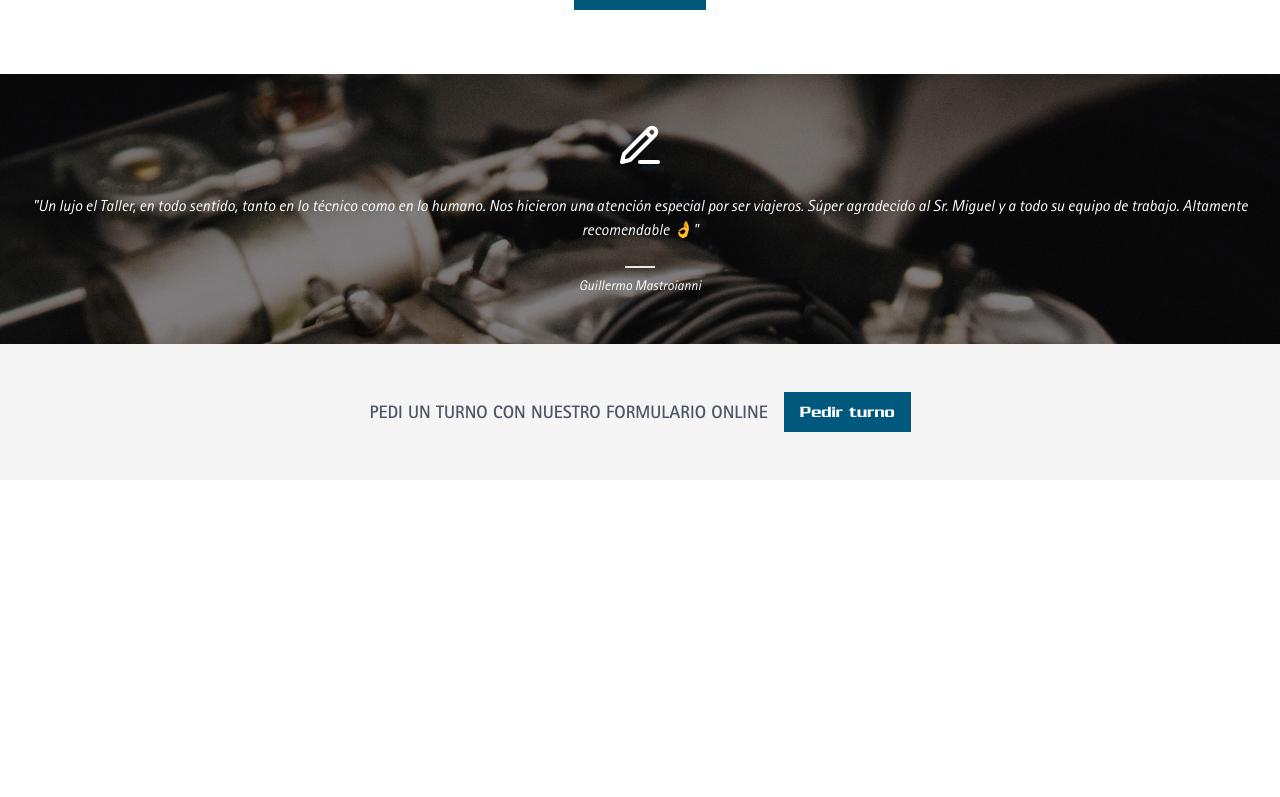
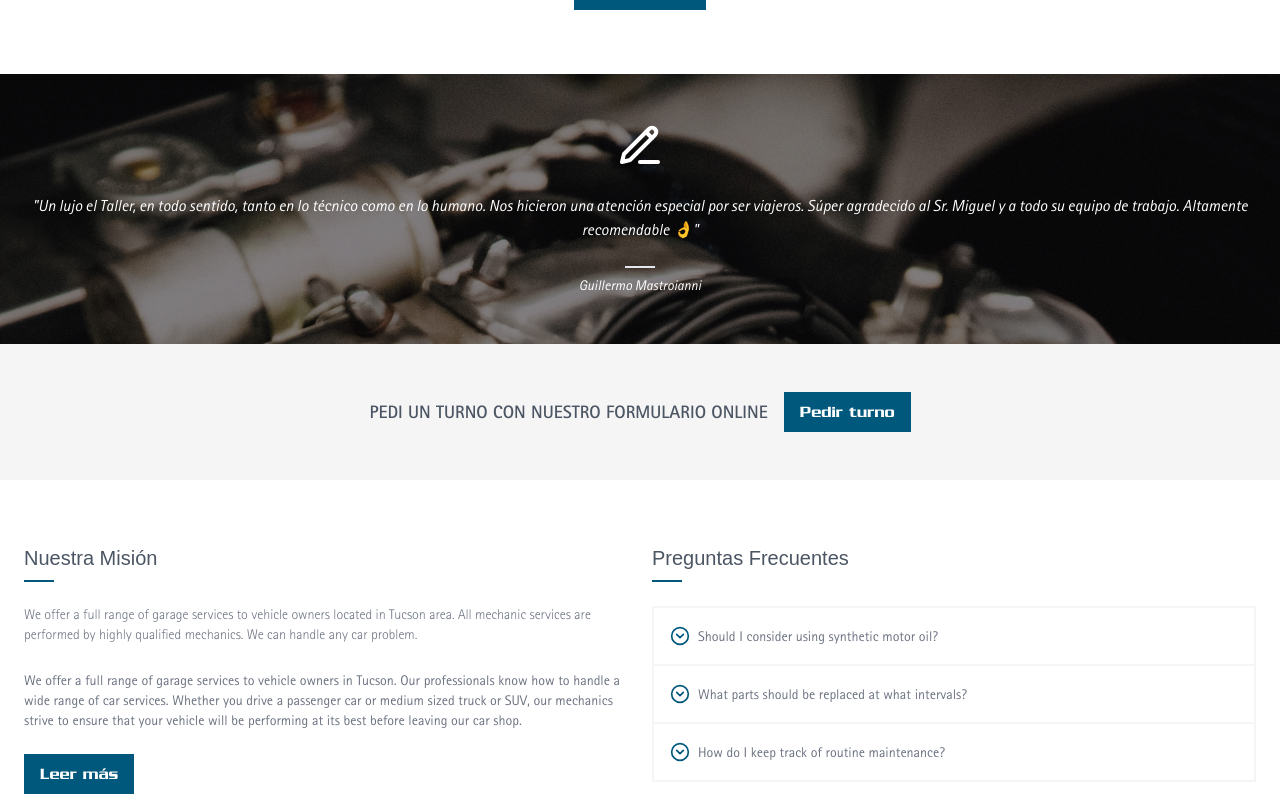
Before and after one commit to agusgonz/osamec, a Next.js app: page / in a window 1280 px wide. Shown: the part 2000-2797 px from the top of the page. Before the commit the page ends 2744 px from the top, so only its background shows below. Built offline with nearby package versions, Linux system fonts and the light colour scheme; a web font is replaced by a local one.

Commit message:
Add basic "Nuestra Mision" and "Preguntas Frecuentes" sections

```diff
--- a/src/app/page.tsx
+++ b/src/app/page.tsx
@@ -7,6 +7,8 @@ import PedirTurnoBanner from "@/components/madeSections/PedirTurnoBanner"
 import ServiciosBanner from "@/components/madeSections/ServiciosBanner"
 import ServiciosMecanicos from "@/components/madeSections/ServiciosMecanicos"
 import ReseñasBanner from "@/components/madeSections/ResenasBanner"
+import NuestraMision from "@/components/madeSections/NuestraMision"
+import PreguntasFrecuentes from "@/components/madeSections/PreguntasFrecuentes"
 
 export default function Page() {
 	return (
@@ -40,6 +42,11 @@ export default function Page() {
 				<PedirTurnoBanner />
 			</div>
 
+			<div className="container mx-auto grid sm:grid-cols-2 px-6 gap-6">
+				<NuestraMision />
+				<PreguntasFrecuentes />
+			</div>
+
 			<div className="w-full h-[200px]"></div>
 		</div>
 	)
--- a/src/components/SubTitleUnderline.tsx
+++ b/src/components/SubTitleUnderline.tsx
@@ -5,25 +5,32 @@ interface SubTitleUnderlineProps {
 	children: ReactNode
 	isOrange?: boolean
 	icon?: ReactNode
+	toLeft?: boolean
+	smallUnderline?: boolean
 }
 
 const SubTitleUnderline: FC<SubTitleUnderlineProps> = ({
 	children,
 	isOrange,
 	icon,
+	toLeft,
+	smallUnderline,
 }) => {
 	return (
 		<div className=" flex gap-2 flex-col">
 			{icon && <div className="w-min mx-auto">{icon}</div>}
 			<h3
-				className={`${serpentine_icg.className} text-xl font-light`}
+				className={`${serpentine_icg.className} text-xl font-light whitespace-nowrap`}
 			>
 				{children}
 			</h3>
 			<div
-				className={`w-1/4 mx-auto border-t-2 ${
+				className={`  border-t-2 ${
 					isOrange ? "border-orange-osa" : "border-blue-osa"
-				}`}
+				}
+				${!toLeft && "mx-auto "}
+				${smallUnderline ? ` w-[30px]` : "w-1/4"}
+				`}
 			></div>
 		</div>
 	)
--- /dev/null
+++ b/src/components/madeSections/NuestraMision.tsx
@@ -0,0 +1,41 @@
+import { FC } from "react"
+import SubTitleUnderline from "../SubTitleUnderline"
+import Button from "../Button"
+
+interface NuestraMisionProps {}
+
+const NuestraMision: FC<NuestraMisionProps> = ({}) => {
+	return (
+		<div className="flex flex-col gap-6">
+			<div className="w-min ">
+				<SubTitleUnderline
+					toLeft
+					smallUnderline
+				>
+					Nuestra Misión
+				</SubTitleUnderline>
+			</div>
+
+			<p className="text-sm text-gray-500 font-light">
+				We offer a full range of garage services to vehicle
+				owners located in Tucson area. All mechanic services
+				are performed by highly qualified mechanics. We can
+				handle any car problem.
+			</p>
+			<p className="text-sm text-gray-500">
+				We offer a full range of garage services to vehicle
+				owners in Tucson. Our professionals know how to
+				handle a wide range of car services. Whether you
+				drive a passenger car or medium sized truck or SUV,
+				our mechanics strive to ensure that your vehicle
+				will be performing at its best before leaving our
+				car shop.
+			</p>
+
+			<div>
+				<Button>Leer más</Button>
+			</div>
+		</div>
+	)
+}
+export default NuestraMision
--- /dev/null
+++ b/src/components/madeSections/PreguntasFrecuentes.tsx
@@ -0,0 +1,71 @@
+import { FC } from "react"
+import SubTitleUnderline from "../SubTitleUnderline"
+import AccordionButton from "../AccordionButton"
+import { ChevronDownCircle } from "lucide-react"
+
+const questionsAndAnswers = [
+	{
+		question:
+			"Should I consider using synthetic motor oil?",
+		answer:
+			"Synthetic engine oils are produced through a synthesis process that takes very small molecules and assembles them into larger designer molecules with premium lubricating properties.",
+	},
+	{
+		question:
+			"What parts should be replaced at what intervals?",
+		answer:
+			"Synthetic engine oils are produced through a synthesis process that takes very small molecules and assembles them into larger designer molecules with premium lubricating properties.",
+	},
+	{
+		question: "How do I keep track of routine maintenance?",
+		answer:
+			"Synthetic engine oils are produced through a synthesis process that takes very small molecules and assembles them into larger designer molecules with premium lubricating properties.",
+	},
+]
+
+interface PreguntasFrecuentesProps {}
+
+const PreguntasFrecuentes: FC<
+	PreguntasFrecuentesProps
+> = ({}) => {
+	return (
+		<div>
+			<div className="flex flex-col gap-6 text-sm">
+				<SubTitleUnderline
+					toLeft
+					smallUnderline
+				>
+					Preguntas Frecuentes
+				</SubTitleUnderline>
+				<div className="flex flex-col">
+					{questionsAndAnswers.map((item, itemIndex) => {
+						return (
+							<div
+								className={`border-x-2 border-b-2 border-gray-osa px-4 py-4 ${
+									itemIndex == 0 && "border-t-2"
+								}`}
+							>
+								<AccordionButton
+									trigger={
+										<div className="w-full text-gray-500 text-start flex gap-2">
+											<ChevronDownCircle className="w-5 text-blue-osa" />
+											<p className="leading-6">
+												{item.question}
+											</p>
+										</div>
+									}
+									body={
+										<div className="pt-8">
+											{item.answer}
+										</div>
+									}
+								/>
+							</div>
+						)
+					})}
+				</div>
+			</div>
+		</div>
+	)
+}
+export default PreguntasFrecuentes
```
